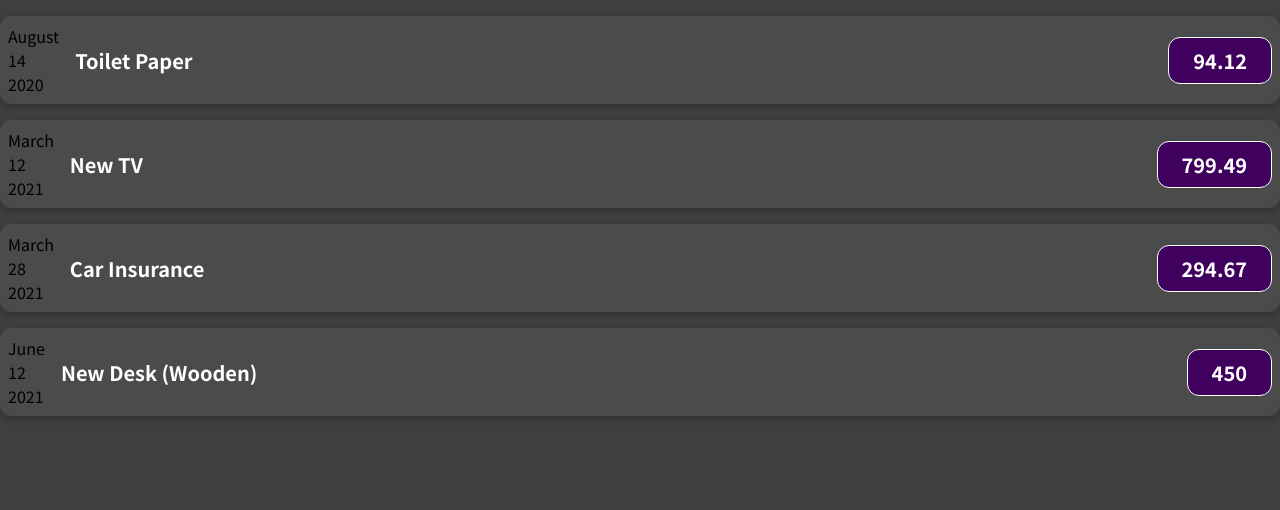
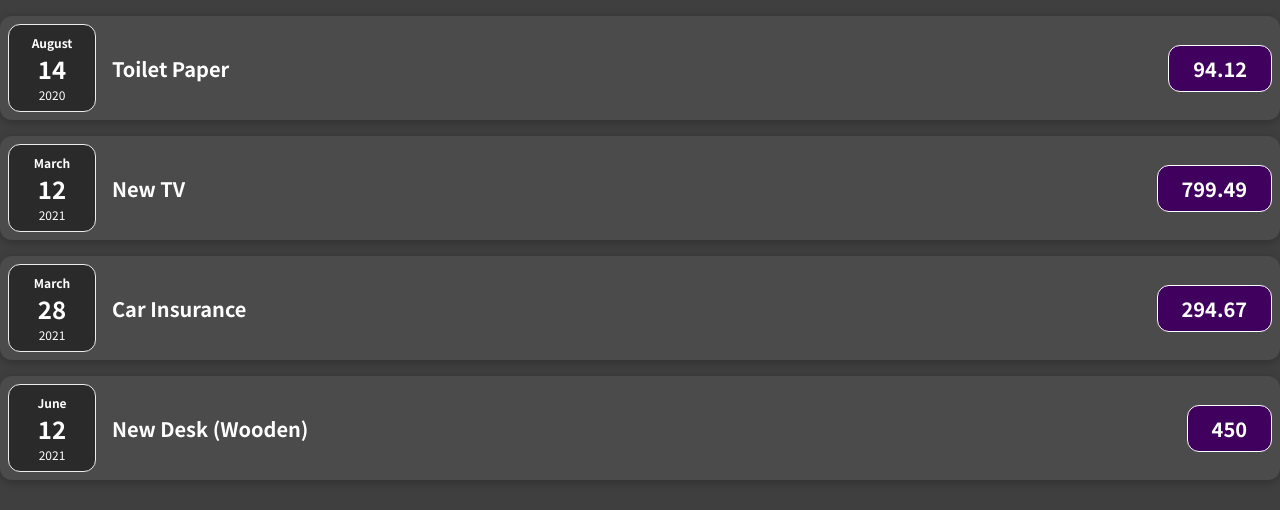
Before and after one commit to ur-git/react-basic-App, a JavaScript app: page / in a window 1280 px wide. Shown: the top 510 px of the page. Built offline with nearby package versions, Linux system fonts and the light colour scheme.

Commit message:
splitting components

```diff
--- /dev/null
+++ b/src/Components/ExpenseDate.css
@@ -0,0 +1,26 @@
+.expense-date {
+  display: flex;
+  flex-direction: column;
+  width: 5.5rem;
+  height: 5.5rem;
+  border: 1px solid #ececec;
+  background-color: #2a2a2a;
+  color: white;
+  border-radius: 12px;
+  align-items: center;
+  justify-content: center;
+}
+
+.expense-date__month {
+  font-size: 0.75rem;
+  font-weight: bold;
+}
+
+.expense-date__year {
+  font-size: 0.75rem;
+}
+
+.expense-date__day {
+  font-size: 1.5rem;
+  font-weight: bold;
+}
--- /dev/null
+++ b/src/Components/ExpenseDate.js
@@ -0,0 +1,16 @@
+import "./ExpenseDate.css";
+
+function ExpenseDate(props) {
+  const month = props.date.toLocaleString("en-US", { month: "long" });
+  const date = props.date.toLocaleString("en-US", { day: "2-digit" });
+  const year = props.date.getFullYear();
+  return (
+    <div className="expense-date ">
+      <div className="expense-date__month">{month}</div>
+      <div className="expense-date__day">{date}</div>
+      <div className="expense-date__year">{year}</div>
+    </div>
+  );
+}
+
+export default ExpenseDate;
--- a/src/Components/ExpenseItem.js
+++ b/src/Components/ExpenseItem.js
@@ -1,17 +1,11 @@
 // Component in React is just a Javascript Function which returns JSX
 import "./ExpenseItem.css"; //styling components
+import ExpenseDate from "./ExpenseDate";
 
 function ExpenseItem(props) {
-  const month = props.date.toLocaleString("en-US", { month: "long" });
-  const date = props.date.toLocaleString("en-US", { day: "2-digit" });
-  const year = props.date.getFullYear();
   return (
     <div className="expense-item">
-      <div>
-        <div>{month}</div>
-        <div>{date}</div>
-        <div>{year}</div>
-      </div>
+      <ExpenseDate date={props.date}></ExpenseDate>
       <div className="expense-item__description">
         <h2>{props.title}</h2>
         <div className="expense-item__price">{props.amount}</div>
```
